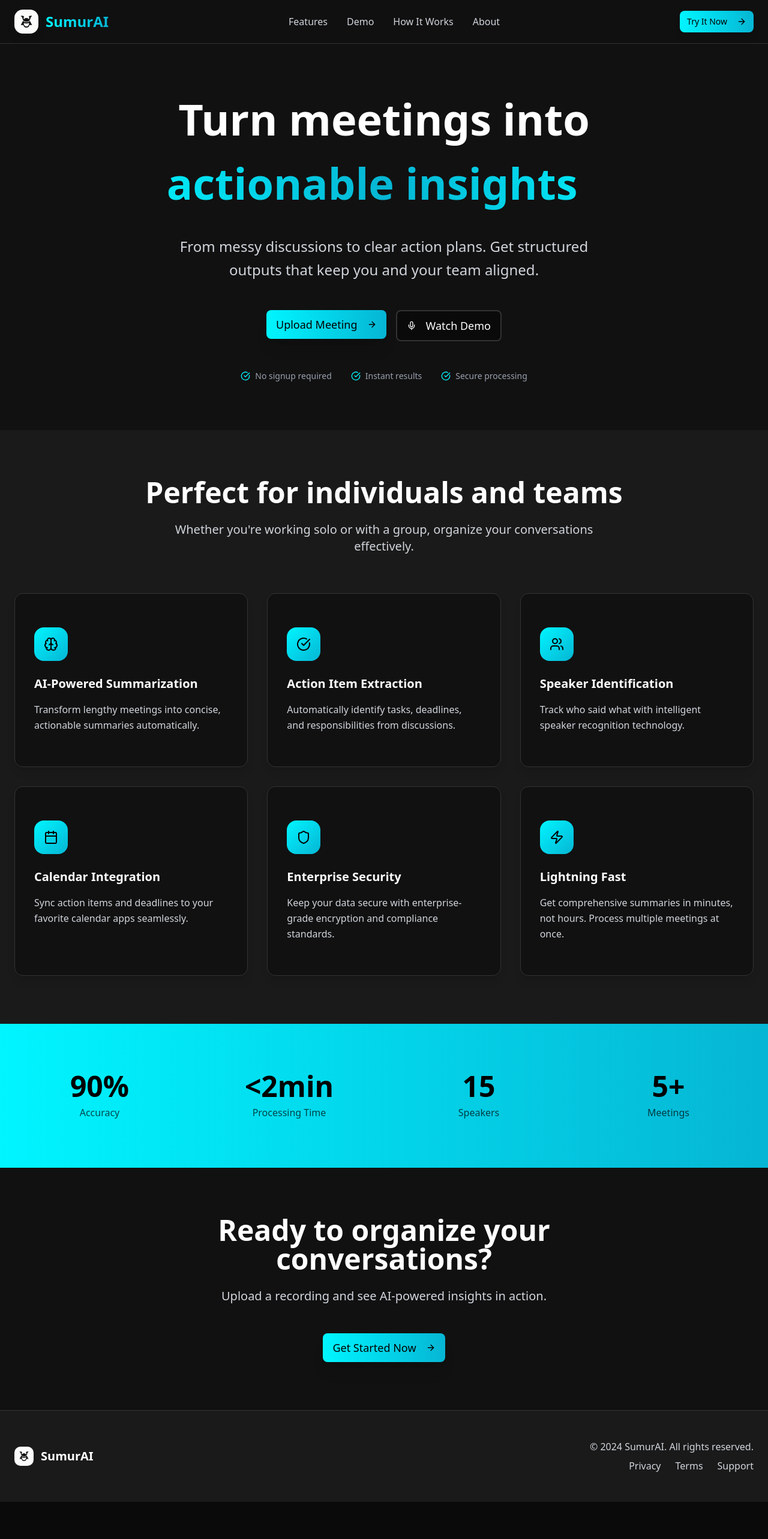
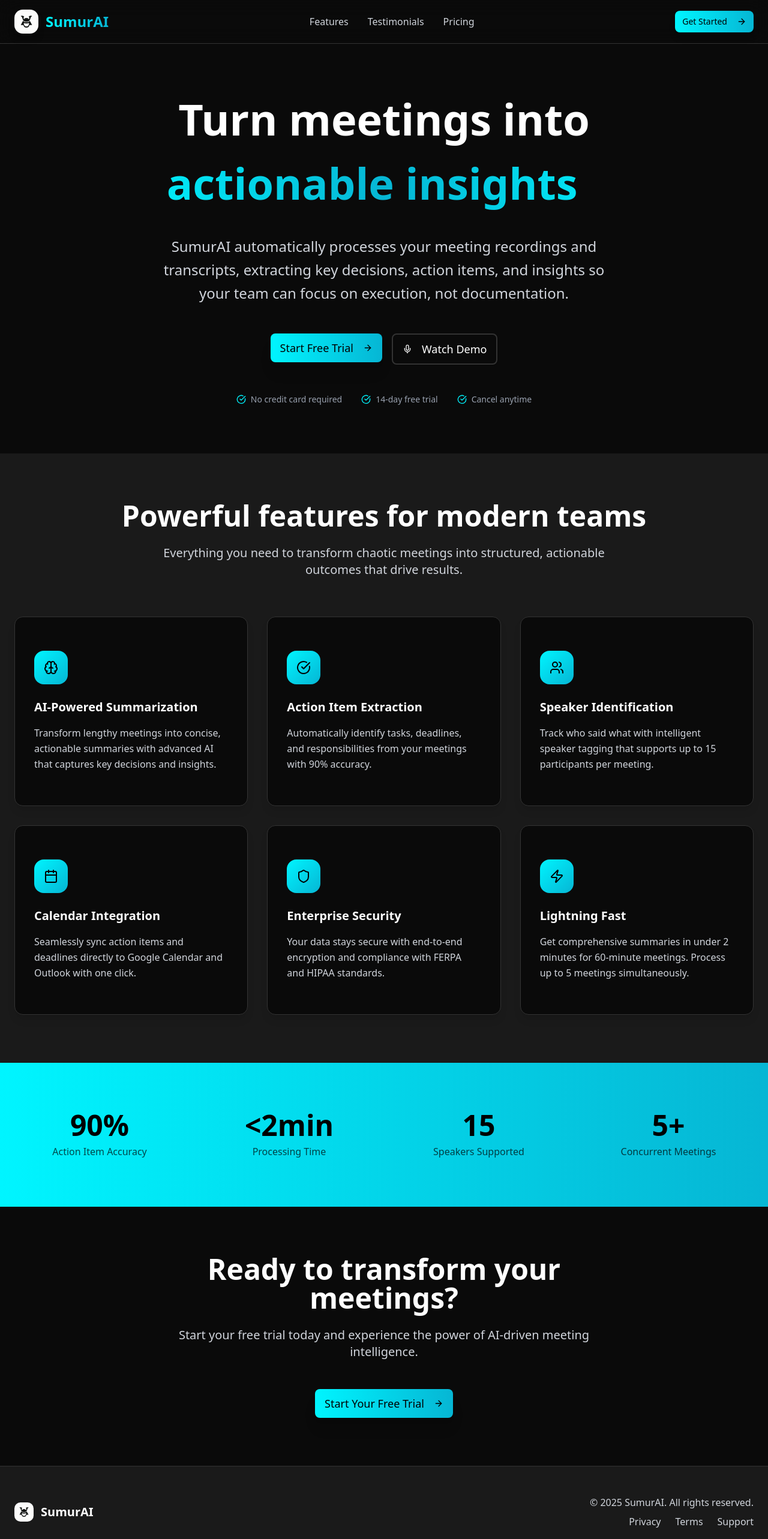
Before and after one commit to HarrisLich/CMPT475-Group2-Meeting-Summarizer, a Next.js app in the folder sumurai/: page / in a window 1280 px wide. Shown: the top 2566 px of the page at 60% size. Before the commit the page ends 2504 px from the top, so only its background shows below. Built offline with nearby package versions, Linux system fonts and the light colour scheme.

Commit message:
conflict resolution

```diff
--- a/sumurai/app/landing.tsx
+++ b/sumurai/app/landing.tsx
@@ -75,37 +75,37 @@ function Landing() {
     {
       icon: <Brain className="w-6 h-6" />,
       title: "AI-Powered Summarization",
-      description: "Transform lengthy meetings into concise, actionable summaries automatically.",
+      description: "Transform lengthy meetings into concise, actionable summaries with advanced AI that captures key decisions and insights.",
       color: "bg-gradient-to-br from-[#00F5FF] to-[#06B6D4]"
     },
     {
       icon: <CheckCircle className="w-6 h-6" />,
       title: "Action Item Extraction",
-      description: "Automatically identify tasks, deadlines, and responsibilities from discussions.",
+      description: "Automatically identify tasks, deadlines, and responsibilities from your meetings with 90% accuracy.",
       color: "bg-gradient-to-br from-[#00F5FF] to-[#06B6D4]"
     },
     {
       icon: <Users className="w-6 h-6" />,
       title: "Speaker Identification",
-      description: "Track who said what with intelligent speaker recognition technology.",
+      description: "Track who said what with intelligent speaker tagging that supports up to 15 participants per meeting.",
       color: "bg-gradient-to-br from-[#00F5FF] to-[#06B6D4]"
     },
     {
       icon: <Calendar className="w-6 h-6" />,
       title: "Calendar Integration",
-      description: "Sync action items and deadlines to your favorite calendar apps seamlessly.",
+      description: "Seamlessly sync action items and deadlines directly to Google Calendar and Outlook with one click.",
       color: "bg-gradient-to-br from-[#00F5FF] to-[#06B6D4]"
     },
     {
       icon: <Shield className="w-6 h-6" />,
       title: "Enterprise Security",
-      description: "Keep your data secure with enterprise-grade encryption and compliance standards.",
+      description: "Your data stays secure with end-to-end encryption and compliance with FERPA and HIPAA standards.",
       color: "bg-gradient-to-br from-[#00F5FF] to-[#06B6D4]"
     },
     {
       icon: <Zap className="w-6 h-6" />,
       title: "Lightning Fast",
-      description: "Get comprehensive summaries in minutes, not hours. Process multiple meetings at once.",
+      description: "Get comprehensive summaries in under 2 minutes for 60-minute meetings. Process up to 5 meetings simultaneously.",
       color: "bg-gradient-to-br from-[#00F5FF] to-[#06B6D4]"
     }
   ];
@@ -135,9 +135,9 @@ function Landing() {
   ];
 
   return (
-    <div className="min-h-screen bg-gradient-to-b from-[#111111] via-[#111111] to-[#1A1A1A]">
+    <div className="min-h-screen bg-gradient-to-b from-[#0A0A0A] via-[#0A0A0A] to-[#1A1A1A]">
       {/* Header */}
-      <header className="sticky top-0 z-50 bg-[#111111]/80 backdrop-blur-lg border-b border-[#333333]">
+      <header className="sticky top-0 z-50 bg-[#0A0A0A]/80 backdrop-blur-lg border-b border-[#333333]">
         <div className="container mx-auto px-6 py-4 flex justify-between items-center">
           <div className="flex items-center space-x-3">
             <div className="w-10 h-10 flex items-center justify-center shadow-lg">
@@ -152,19 +152,16 @@ function Landing() {
             <a href="#features" className="text-gray-300 hover:text-white transition-colors font-medium">
               Features
             </a>
-            <a href="/demo" className="text-gray-300 hover:text-white transition-colors font-medium">
-              Demo
+            <a href="#testimonials" className="text-gray-300 hover:text-white transition-colors font-medium">
+              Testimonials
             </a>
-            <a href="/how-it-works" className="text-gray-300 hover:text-white transition-colors font-medium">
-              How It Works
-            </a>
-            <a href="/about" className="text-gray-300 hover:text-white transition-colors font-medium">
-              About
+            <a href="#pricing" className="text-gray-300 hover:text-white transition-colors font-medium">
+              Pricing
             </a>
           </nav>
 
-          <Button onClick={() => router.push('/upload')} className="bg-gradient-to-r from-[#00F5FF] to-[#06B6D4] hover:from-[#00D4E6] hover:to-[#0891B2] text-black shadow-lg">
-            Try It Now
+          <Button onClick={() => router.push('/login')} className="bg-gradient-to-r from-[#00F5FF] to-[#06B6D4] hover:from-[#00D4E6] hover:to-[#0891B2] text-black shadow-lg">
+            Get Started
             <ArrowRight className="w-4 h-4 ml-2" />
           </Button>
         </div>
@@ -188,16 +185,16 @@ function Landing() {
           </h1>
 
           <p className={`text-xl md:text-2xl text-gray-300 mb-12 leading-relaxed max-w-3xl mx-auto transition-all duration-1000 delay-500 ${isVisible ? 'opacity-100 translate-y-0' : 'opacity-0 translate-y-10'}`}>
-            From messy discussions to clear action plans. Get structured outputs that keep you and your team aligned.
+            SumurAI automatically processes your meeting recordings and transcripts, extracting key decisions, action items, and insights so your team can focus on execution, not documentation.
           </p>
 
           <div className={`flex flex-col sm:flex-row gap-4 justify-center mb-12 transition-all duration-1000 delay-700 ${isVisible ? 'opacity-100 translate-y-0' : 'opacity-0 translate-y-10'}`}>
             <Button
               size="lg"
-              onClick={() => router.push('/upload')}
+              onClick={() => router.push('/login')}
               className="bg-gradient-to-r from-[#00F5FF] to-[#06B6D4] hover:from-[#00D4E6] hover:to-[#0891B2] text-black text-lg px-8 py-6 shadow-xl hover:shadow-2xl transition-all duration-300"
             >
-              Upload Meeting
+              Start Free Trial
               <ArrowRight className="w-5 h-5 ml-2" />
             </Button>
             <Button
@@ -214,15 +211,15 @@ function Landing() {
           <div className={`flex items-center justify-center space-x-8 text-gray-400 text-sm transition-all duration-1000 delay-1000 ${isVisible ? 'opacity-100 translate-y-0' : 'opacity-0 translate-y-5'}`}>
             <div className="flex items-center space-x-2">
               <CheckCircle className="w-4 h-4 text-[#00F5FF]" />
-              <span>No signup required</span>
+              <span>No credit card required</span>
             </div>
             <div className="flex items-center space-x-2">
               <CheckCircle className="w-4 h-4 text-[#00F5FF]" />
-              <span>Instant results</span>
+              <span>14-day free trial</span>
             </div>
             <div className="flex items-center space-x-2">
               <CheckCircle className="w-4 h-4 text-[#00F5FF]" />
-              <span>Secure processing</span>
+              <span>Cancel anytime</span>
             </div>
           </div>
         </div>
@@ -260,10 +257,10 @@ function Landing() {
         <div className="container mx-auto px-6">
           <div className={`text-center mb-16 transition-all duration-1000 ${featuresVisible ? 'opacity-100 transform translate-y-0' : 'opacity-0 transform translate-y-10 invisible'}`}>
             <h2 className="text-4xl md:text-5xl font-bold text-white mb-6">
-              Perfect for individuals and teams
+              Powerful features for modern teams
             </h2>
             <p className="text-xl text-gray-300 max-w-3xl mx-auto">
-              Whether you're working solo or with a group, organize your conversations effectively.
+              Everything you need to transform chaotic meetings into structured, actionable outcomes that drive results.
             </p>
           </div>
 
@@ -271,7 +268,7 @@ function Landing() {
             {features.map((feature, index) => (
               <Card
                 key={index}
-                className={`border-0 shadow-lg hover:shadow-xl transition-all duration-500 group cursor-pointer bg-[#111111] border border-[#333333] ${
+                className={`border-0 shadow-lg hover:shadow-xl transition-all duration-500 group cursor-pointer bg-[#0A0A0A] border border-[#333333] ${
                   featuresVisible
                     ? 'opacity-100 transform translate-y-0'
                     : 'opacity-0 transform translate-y-10 invisible'
@@ -303,7 +300,7 @@ function Landing() {
           <div className="grid md:grid-cols-4 gap-8 text-center">
             <div className="hover:scale-105 transition-transform duration-300 cursor-pointer">
               <div className="text-4xl md:text-5xl font-bold mb-2 animate-in fade-in slide-in-from-bottom-4" style={{animationDelay: '200ms'}}>90%</div>
-              <div className="text-black/70">Accuracy</div>
+              <div className="text-black/70">Action Item Accuracy</div>
             </div>
             <div className="hover:scale-105 transition-transform duration-300 cursor-pointer">
               <div className="text-4xl md:text-5xl font-bold mb-2 animate-in fade-in slide-in-from-bottom-4" style={{animationDelay: '400ms'}}>&lt;2min</div>
@@ -311,11 +308,11 @@ function Landing() {
             </div>
             <div className="hover:scale-105 transition-transform duration-300 cursor-pointer">
               <div className="text-4xl md:text-5xl font-bold mb-2 animate-in fade-in slide-in-from-bottom-4" style={{animationDelay: '600ms'}}>15</div>
-              <div className="text-black/70">Speakers</div>
+              <div className="text-black/70">Speakers Supported</div>
             </div>
             <div className="hover:scale-105 transition-transform duration-300 cursor-pointer">
               <div className="text-4xl md:text-5xl font-bold mb-2 animate-in fade-in slide-in-from-bottom-4" style={{animationDelay: '800ms'}}>5+</div>
-              <div className="text-black/70">Meetings</div>
+              <div className="text-black/70">Concurrent Meetings</div>
             </div>
           </div>
         </div>
@@ -358,21 +355,21 @@ function Landing() {
       */}
 
       {/* CTA Section */}
-      <section className="py-20 bg-[#111111]">
+      <section className="py-20 bg-[#0A0A0A]">
         <div className="container mx-auto px-6 text-center">
           <div className="max-w-3xl mx-auto">
             <h2 className="text-4xl md:text-5xl font-bold text-white mb-6">
-              Ready to organize your conversations?
+              Ready to transform your meetings?
             </h2>
             <p className="text-xl text-gray-300 mb-12">
-              Upload a recording and see AI-powered insights in action.
+              Start your free trial today and experience the power of AI-driven meeting intelligence.
             </p>
             <Button
               size="lg"
-              onClick={() => router.push('/upload')}
+              onClick={() => router.push('/login')}
               className="bg-gradient-to-r from-[#00F5FF] to-[#06B6D4] hover:from-[#00D4E6] hover:to-[#0891B2] text-black text-lg px-8 py-6 shadow-xl"
             >
-              Get Started Now
+              Start Your Free Trial
               <ArrowRight className="w-5 h-5 ml-2" />
             </Button>
           </div>
@@ -390,7 +387,7 @@ function Landing() {
               <span className="text-xl font-bold text-white">SumurAI</span>
             </div>
             <div className="text-gray-300 text-center md:text-right">
-              <p>&copy; 2024 SumurAI. All rights reserved.</p>
+              <p>&copy; 2025 SumurAI. All rights reserved.</p>
               <div className="flex space-x-6 mt-2 justify-center md:justify-end">
                 <a href="#privacy" className="hover:text-white transition-colors">Privacy</a>
                 <a href="#terms" className="hover:text-white transition-colors">Terms</a>
```
